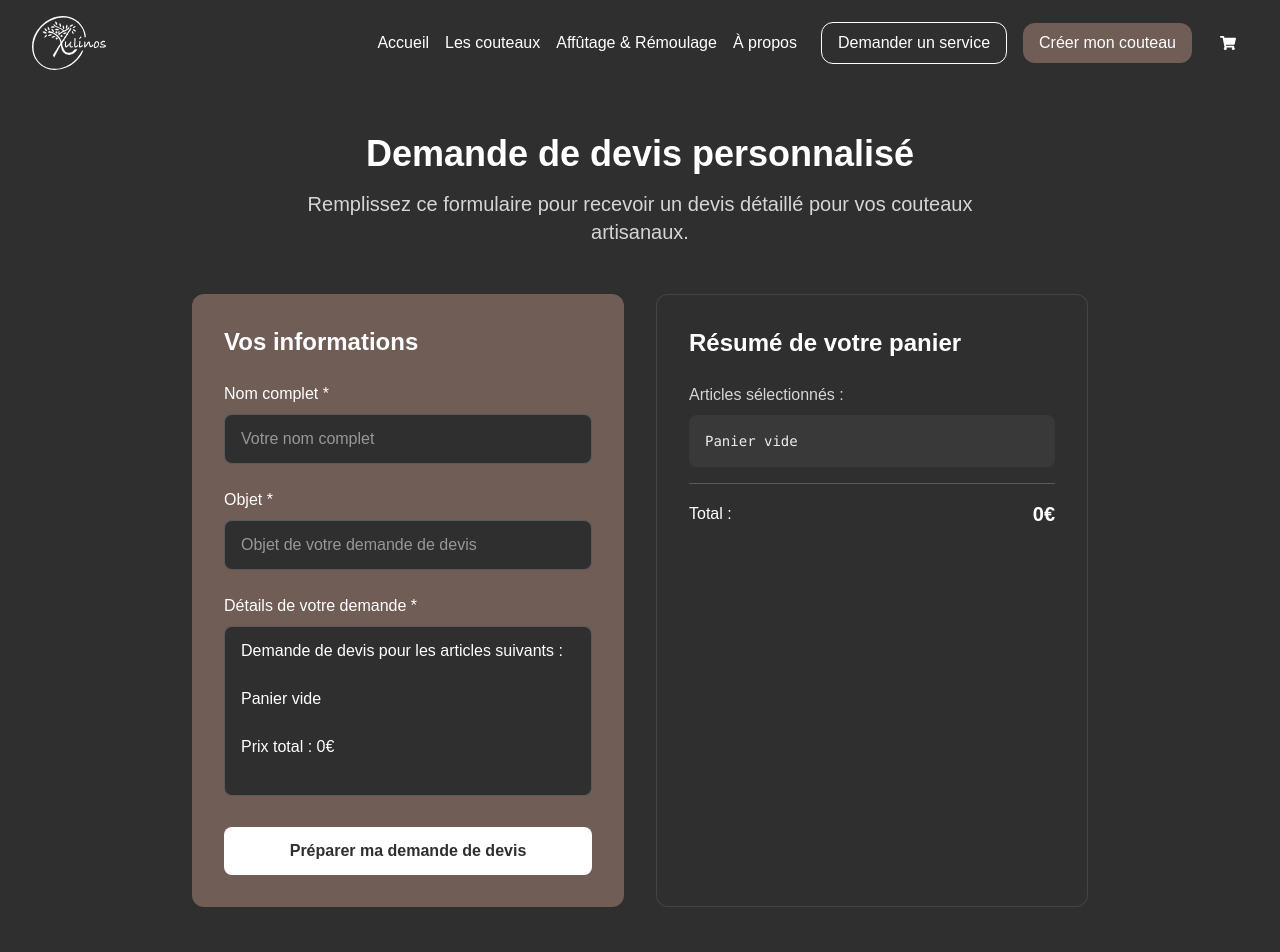
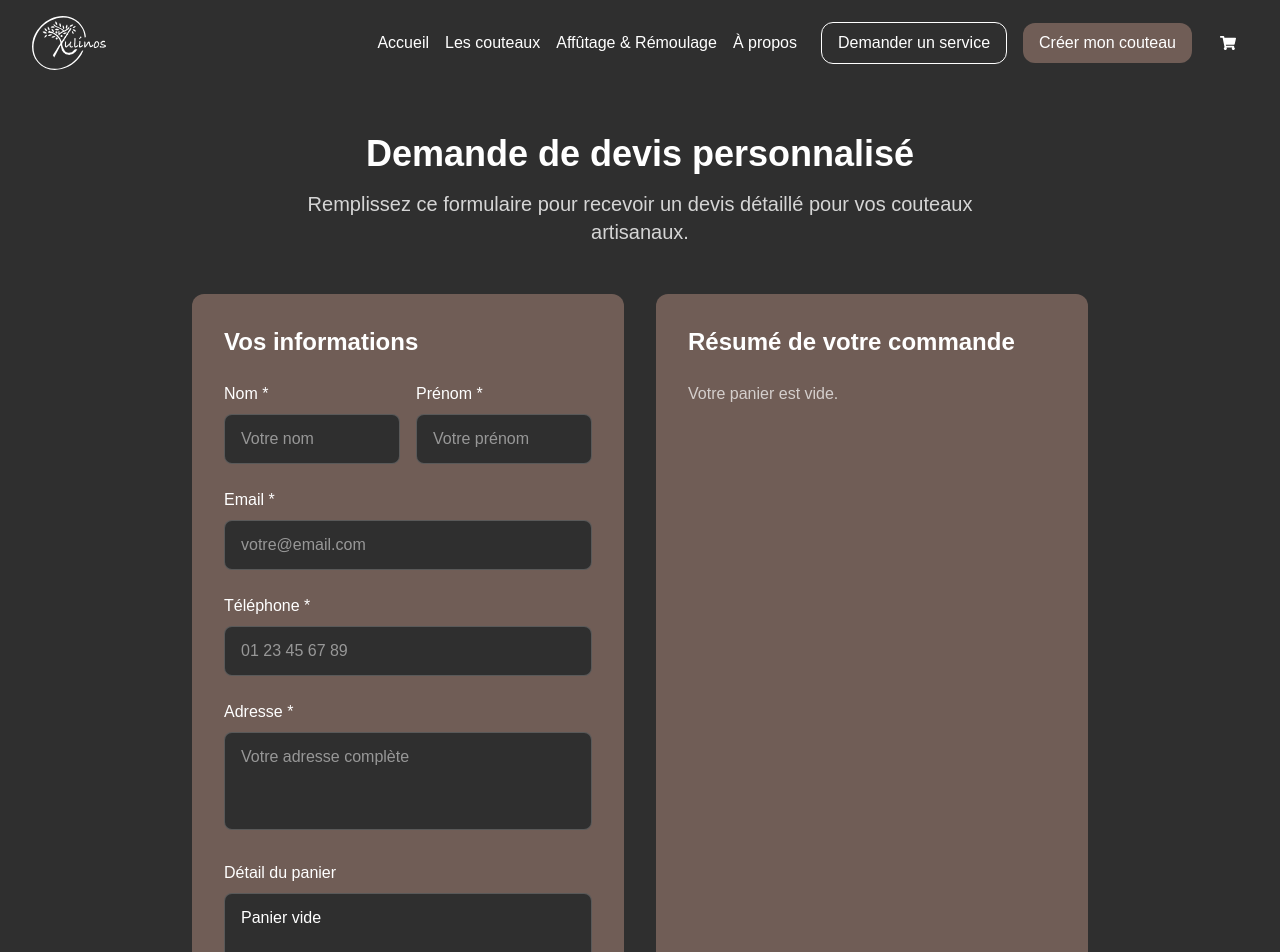
Before and after one commit to Lyot7/xulinos, a Next.js app: page /demande-devis in a window 1280 px wide. Shown: the top 952 px of the page. Built offline with nearby package versions, Linux system fonts and the light colour scheme; no server answers.

Commit message:
added fetch api services

```diff
--- a/src/app/demande-devis-services/page.tsx
+++ b/src/app/demande-devis-services/page.tsx
@@ -1,10 +1,20 @@
 'use client';
 
-import React from 'react';
+import React, { useEffect, useState } from 'react';
 import DemandeDevisForm from '@/components/DemandeDevisForm';
 
 export default function DemandeDevisServicesPage() {
+  const [selectedServices, setSelectedServices] = useState<string[]>([]);
+
+  useEffect(() => {
+    const urlParams = new URLSearchParams(window.location.search);
+    const services = urlParams.get("services");
+    if (services) {
+      setSelectedServices(services.split(','));
+    }
+  }, []);
+
   return (
-    <DemandeDevisForm withCartSummary={false} />
+    <DemandeDevisForm withCartSummary={false} selectedServices={selectedServices.join(',')} />
   );
 }
--- a/src/app/demande-devis/page.tsx
+++ b/src/app/demande-devis/page.tsx
@@ -1,103 +1,8 @@
 'use client';
 
-import React, { useState, useEffect } from 'react';
-import { useCart } from '@/context/CartContext';
-import PrimaryButton from '@/components/PrimaryButton';
-import { FaCheckCircle, FaExclamationTriangle, FaPaperPlane } from 'react-icons/fa';
-
-interface FormData {
-  nom: string;
-  objet: string;
-  message: string;
-}
-
-interface FormStatus {
-  type: 'success' | 'error' | null;
-  message: string;
-}
+import DemandeDevisForm from '@/components/DemandeDevisForm';
 
 export default function DemandeDevisPage() {
-  const { getCartSummary, totalItems, totalPrice } = useCart();
-  const [formData, setFormData] = useState<FormData>({
-    nom: '',
-    objet: '',
-    message: '',
-  });
-
-  const [isSubmitting, setIsSubmitting] = useState(false);
-  const [status, setStatus] = useState<FormStatus>({ type: null, message: '' });
-  const [mailtoLink, setMailtoLink] = useState<string | null>(null);
-
-  // Charger le résumé du panier au montage du composant
-  useEffect(() => {
-    const cartSummary = getCartSummary();
-    setFormData(prev => ({
-      ...prev,
-      message: `Demande de devis pour les articles suivants :\n\n${cartSummary}\n\nPrix total : ${totalPrice}€`
-    }));
-  }, [getCartSummary, totalPrice]);
-
-  const handleInputChange = (e: React.ChangeEvent<HTMLInputElement | HTMLTextAreaElement>) => {
-    const { name, value } = e.target;
-    setFormData(prev => ({
-      ...prev,
-      [name]: value
-    }));
-  };
-
-  const handleSubmit = async (e: React.FormEvent) => {
-    e.preventDefault();
-    setIsSubmitting(true);
-    setStatus({ type: null, message: '' });
-    setMailtoLink(null);
-
-    try {
-      const response = await fetch('/api/contact', {
-        method: 'POST',
-        headers: {
-          'Content-Type': 'application/json',
-        },
-        body: JSON.stringify({
-          ...formData,
-          type: 'devis'
-        }),
-      });
-
-      const result = await response.json();
-
-      if (response.ok && result.success) {
-        setStatus({
-          type: 'success',
-          message: 'Votre demande de devis a été préparée. Votre client email va s\'ouvrir...'
-        });
-
-        // Ouvrir directement le client email
-        window.location.href = result.mailtoLink;
-
-        // Réinitialiser le formulaire après un délai
-        setTimeout(() => {
-          setFormData({
-            nom: '',
-            objet: '',
-            message: '',
-          });
-          setStatus({ type: null, message: '' });
-          setMailtoLink(null);
-        }, 2000);
-      } else {
-        throw new Error(result.error || 'Erreur lors de l\'envoi du formulaire');
-      }
-    } catch (error) {
-      console.error('Erreur lors de l\'envoi du formulaire:', error);
-      setStatus({
-        type: 'error',
-        message: 'Une erreur est survenue lors de l\'envoi de votre demande. Veuillez réessayer.'
-      });
-    } finally {
-      setIsSubmitting(false);
-    }
-  };
-
   return (
     <div className="min-h-screen bg-dark py-12 px-4 sm:px-6 lg:px-8">
       <div className="max-w-4xl mx-auto">
@@ -110,116 +15,7 @@ export default function DemandeDevisPage() {
             Remplissez ce formulaire pour recevoir un devis détaillé pour vos couteaux artisanaux.
           </p>
         </div>
-
-        <div className="grid grid-cols-1 lg:grid-cols-2 gap-8">
-          {/* Formulaire */}
-          <div className="bg-primary rounded-xl p-6 sm:p-8">
-            <h2 className="text-2xl font-bold text-white mb-6">
-              Vos informations
-            </h2>
-
-            {/* Message de statut */}
-            {status.type && (
-              <div className={`mb-6 p-4 rounded-lg flex items-center gap-3 ${
-                status.type === 'success'
-                  ? 'bg-green-600/20 text-green-400 border border-green-600/30'
-                  : 'bg-red-600/20 text-red-400 border border-red-600/30'
-              }`}>
-                {status.type === 'success' ? (
-                  <FaCheckCircle size={20} />
-                ) : (
-                  <FaExclamationTriangle size={20} />
-                )}
-                <p>{status.message}</p>
-              </div>
-            )}
-
-            <form onSubmit={handleSubmit} className="space-y-6">
-              {/* Nom complet */}
-              <div>
-                <label htmlFor="nom" className="block text-white font-medium mb-2">
-                  Nom complet *
-                </label>
-                <input
-                  type="text"
-                  id="nom"
-                  name="nom"
-                  value={formData.nom}
-                  onChange={handleInputChange}
-                  required
-                  className="w-full px-4 py-3 rounded-lg bg-dark text-white border border-white/20 focus:border-white focus:outline-none transition-colors"
-                  placeholder="Votre nom complet"
-                />
-              </div>
-
-              {/* Objet */}
-              <div>
-                <label htmlFor="objet" className="block text-white font-medium mb-2">
-                  Objet *
-                </label>
-                <input
-                  type="text"
-                  id="objet"
-                  name="objet"
-                  value={formData.objet}
-                  onChange={handleInputChange}
-                  required
-                  className="w-full px-4 py-3 rounded-lg bg-dark text-white border border-white/20 focus:border-white focus:outline-none transition-colors"
-                  placeholder="Objet de votre demande de devis"
-                />
-              </div>
-
-              {/* Message */}
-              <div>
-                <label htmlFor="message" className="block text-white font-medium mb-2">
-                  Détails de votre demande *
-                </label>
-                <textarea
-                  id="message"
-                  name="message"
-                  value={formData.message}
-                  onChange={handleInputChange}
-                  required
-                  rows={6}
-                  className="w-full px-4 py-3 rounded-lg bg-dark text-white border border-white/20 focus:border-white focus:outline-none transition-colors resize-none"
-                  placeholder="Décrivez vos besoins..."
-                />
-              </div>
-
-              {/* Bouton de soumission */}
-              <button
-                type="submit"
-                disabled={isSubmitting}
-                className="w-full bg-white text-dark font-semibold py-3 px-6 rounded-lg hover:bg-gray-100 disabled:bg-gray-400 disabled:cursor-not-allowed transition-colors"
-              >
-                {isSubmitting ? 'Préparation en cours...' : 'Préparer ma demande de devis'}
-              </button>
-            </form>
-          </div>
-
-          {/* Résumé du panier */}
-          <div className="bg-dark rounded-xl p-6 sm:p-8 border border-white/10">
-            <h2 className="text-2xl font-bold text-white mb-6">
-              Résumé de votre panier
-            </h2>
-
-            <div className="space-y-4">
-              <div className="text-white/80">
-                <p className="mb-2">Articles sélectionnés :</p>
-                <div className="bg-white/5 rounded-lg p-4">
-                  <pre className="text-sm whitespace-pre-wrap text-white/90">{getCartSummary()}</pre>
-                </div>
-              </div>
-
-              <div className="border-t border-white/20 pt-4">
-                <div className="flex justify-between items-center text-white">
-                  <span className="font-medium">Total :</span>
-                  <span className="text-xl font-bold">{totalPrice}€</span>
-                </div>
-              </div>
-            </div>
-          </div>
-        </div>
+        <DemandeDevisForm withCartSummary={true} />
       </div>
     </div>
   );
--- a/src/components/Cart.tsx
+++ b/src/components/Cart.tsx
@@ -87,11 +87,11 @@ const Cart: React.FC = () => {
                       <h3 className="text-white font-medium truncate">
                         {item.name}
                       </h3>
-                      <p className="text-white/70 text-sm truncate">
-                        {item.description}
+                      <p className="text-white/70 text-sm truncate" dangerouslySetInnerHTML={{ __html: item.description || "" }} >
+
                       </p>
                       <p className="text-white font-bold text-lg">
-                        {item.price}€
+                        {item.price}
                       </p>
 
                       {/* Personnalisations pour les couteaux configurés */}
@@ -144,7 +144,7 @@ const Cart: React.FC = () => {
                     </div>
 
                     <p className="text-white font-bold">
-                      Sous-total: {item.price * item.quantity}€
+                      Sous-total: {Number(item.price) * Number(item.quantity)}€
                     </p>
                   </div>
                 </div>
--- a/src/components/DemandeDevisForm.tsx
+++ b/src/components/DemandeDevisForm.tsx
@@ -7,6 +7,7 @@ import { FaCheckCircle, FaExclamationTriangle } from 'react-icons/fa';
 
 interface Props {
   withCartSummary?: boolean;
+  selectedServices?: string;
 }
 
 interface FormData {
@@ -24,7 +25,7 @@ interface FormStatus {
   message: string;
 }
 
-export default function DemandeDevisForm({ withCartSummary = true }: Props) {
+export default function DemandeDevisForm({ withCartSummary = true, selectedServices }: Props) {
   const { getCartSummary, totalItems, totalPrice } = useCart();
 
   const [formData, setFormData] = useState<FormData>({
@@ -42,13 +43,18 @@ export default function DemandeDevisForm({ withCartSummary = true }: Props) {
   const [turnstileToken, setTurnstileToken] = useState<string | null>(null);
 
   useEffect(() => {
-    if (withCartSummary) {
+    if (selectedServices) {
+      setFormData(prev => ({
+        ...prev,
+        panier: selectedServices.replace(/,/g, ', '),
+      }));
+    } else if (withCartSummary) {
       setFormData(prev => ({
         ...prev,
         panier: getCartSummary()
       }));
     }
-  }, [withCartSummary, getCartSummary]);
+  }, [selectedServices, withCartSummary, getCartSummary]);
 
   const handleInputChange = (e: React.ChangeEvent<HTMLInputElement | HTMLTextAreaElement>) => {
     const { name, value, type } = e.target;
@@ -209,15 +215,17 @@ export default function DemandeDevisForm({ withCartSummary = true }: Props) {
             />
           </div>
 
-          {withCartSummary && (
+          {(withCartSummary || selectedServices) && (
             <div>
-              <label htmlFor="panier" className="block text-white font-medium mb-2">Détail du panier</label>
+              <label htmlFor="panier" className="block text-white font-medium mb-2">
+                {selectedServices ? "Services sélectionnés" : "Détail du panier"}
+              </label>
               <textarea
                 id="panier"
                 name="panier"
                 value={formData.panier}
                 onChange={handleInputChange}
-                rows={6}
+                rows={selectedServices ? 2 : 6}
                 readOnly
                 className="w-full px-4 py-3 rounded-lg bg-dark text-white border border-white/20 resize-none"
               />
@@ -234,7 +242,7 @@ export default function DemandeDevisForm({ withCartSummary = true }: Props) {
               className="mt-1"
             />
             <span>
-              J’accepte que mes données soient utilisées uniquement dans le cadre de ma demande de devis,
+              J'accepte que mes données soient utilisées uniquement dans le cadre de ma demande de devis,
               conformément à la <a href="/politique-de-confidentialite" className="underline text-white/80 hover:text-white">politique de confidentialité</a>.
             </span>
           </label>
```
Also changed, not shown: src/app/services/page.tsx (+68 -38 lines), src/utils/knivesData.ts (deleted, +0 -50 lines).
